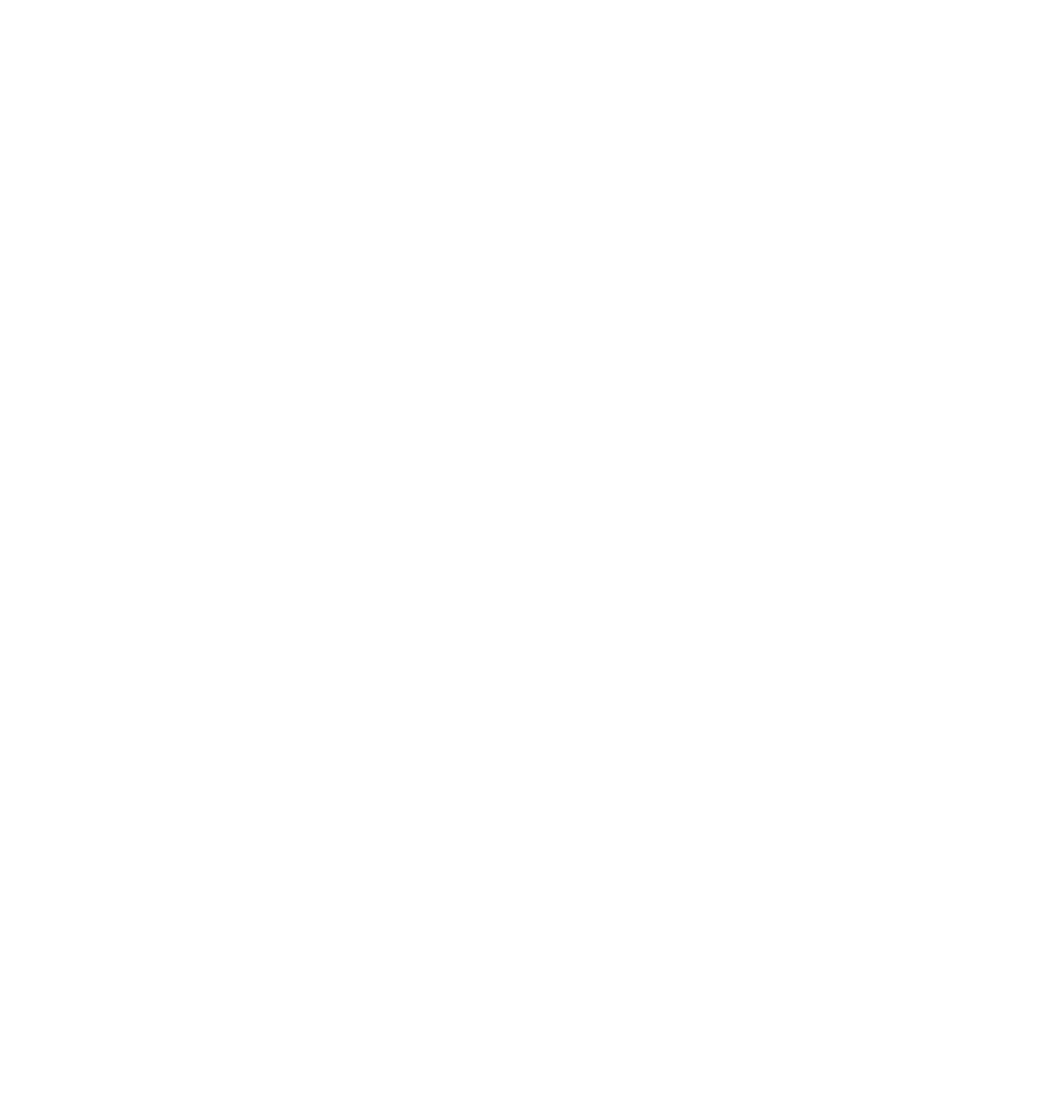
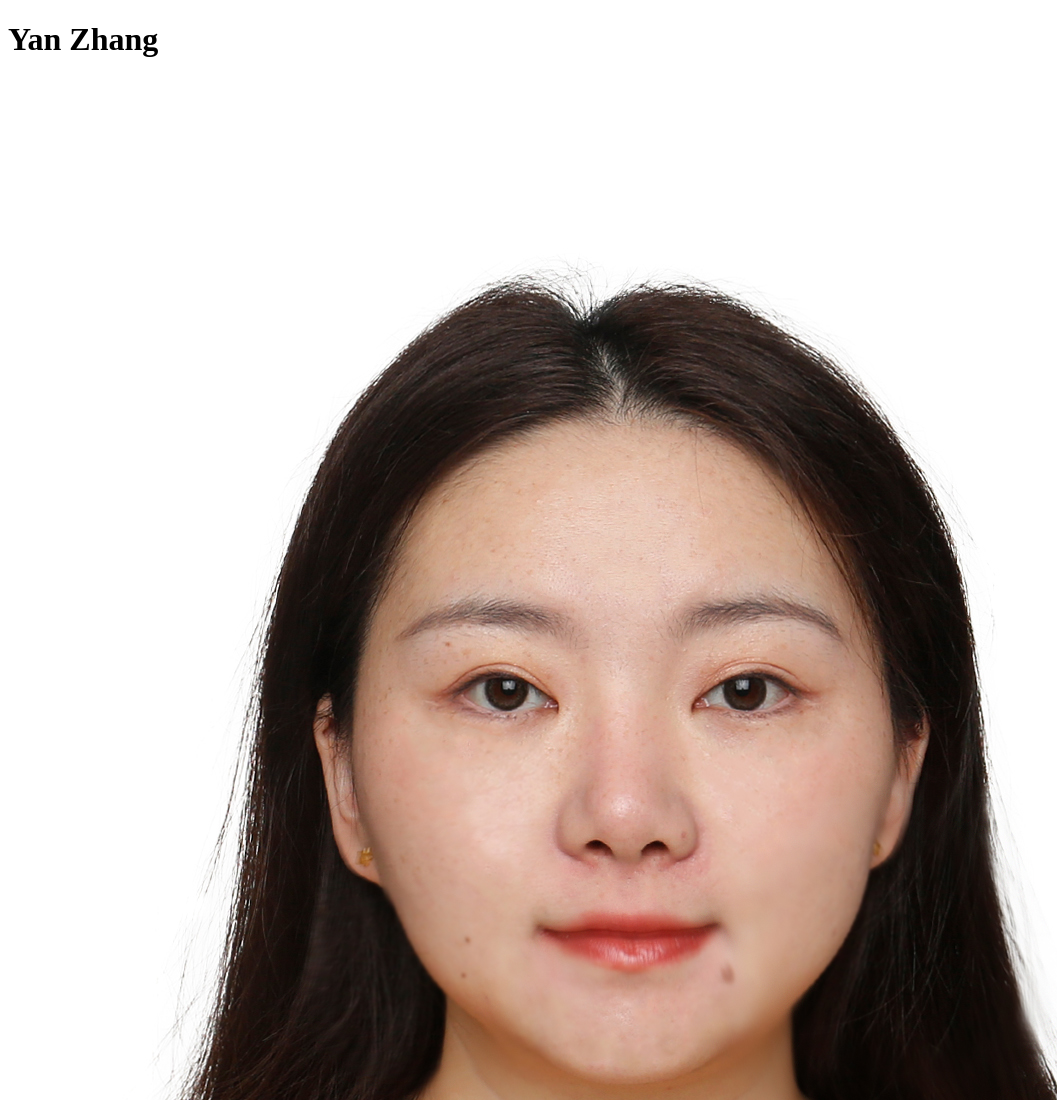
Before and after one commit to zhan0832/mtm6201-week1, a plain HTML site: page index.html in a window 1280 px wide. Shown: the top 1100 px of the page, without its empty margins (0-1057 px from the left). Before the commit the page ends 800 px from the top, so only its background shows below. Drawn offline with Linux system fonts and the light colour scheme.

Commit message:
Add a professional image of myself

```diff
--- a/index.html
+++ b/index.html
@@ -6,7 +6,16 @@
     <title>mtm6201-week1</title>
 </head>
 <body>
+    <header>
+        <h1>Yan Zhang</h1>
+    </header>
+    <main>
+        <img src="images/AlePR.jpg" alt="yanzhang">
 
+    </main>
+    <footer>
+
+    </footer>
 
 </body>
 </html>
```
Also changed, not shown: images/AlePR.jpg (added).
